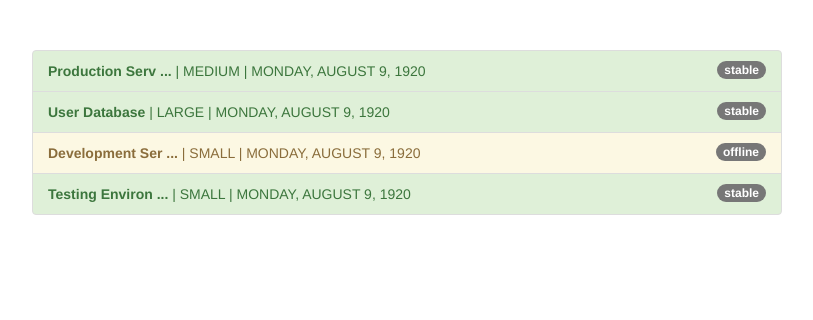
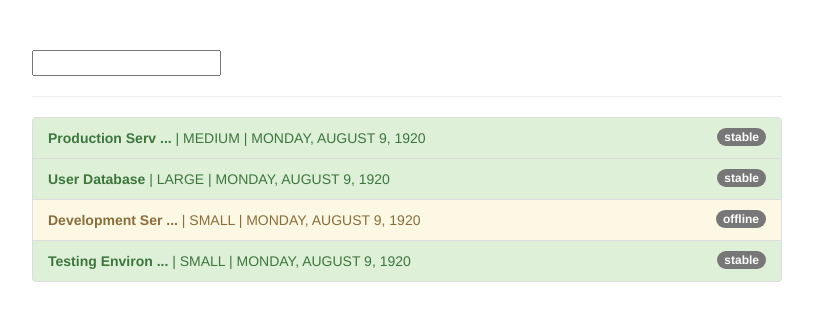
Before and after one commit to JohnGeraldMason/udemy-angular-7-sect-17-Pipes, an Angular app: page / in a window 1280 px wide. Shown: the top 320 px of the page, without its empty margins (233-1046 px from the left). Built offline with nearby package versions, Linux system fonts and the light colour scheme.

Commit message:
Added filter.pipe

```diff
--- a/src/app/app.component.html
+++ b/src/app/app.component.html
@@ -1,6 +1,8 @@
 <div class="container">
   <div class="row">
     <div class="col-xs-12 col-sm-10 col-md-8 col-sm-offset-1 col-md-offset-2">
+      <input class="text" [(ngModel)]="fileredStatus">
+      <hr>
       <ul class="list-group">
         <li
           class="list-group-item"
--- a/src/app/app.component.ts
+++ b/src/app/app.component.ts
@@ -32,6 +32,9 @@ export class AppComponent {
       started: new Date(15, 1, 2017)
     }
   ];
+
+  fileredStatus = '';
+
   getStatusClasses(server: {instanceType: string, name: string, status: string, started: Date}) {
     return {
       'list-group-item-success': server.status === 'stable',
--- a/src/app/app.module.ts
+++ b/src/app/app.module.ts
@@ -5,13 +5,15 @@ import { HttpModule } from '@angular/http';
 
 import { AppComponent } from './app.component';
 import { ShortenPipe } from './shorten.pipe';
+import { FilterPipe } from './filter.pipe';
 //import { FilterPipe } from './filter.pipe';
 
 
 @NgModule({
   declarations: [
     AppComponent,
-    ShortenPipe
+    ShortenPipe,
+    FilterPipe
     //FilterPipe
   ],
   imports: [
--- /dev/null
+++ b/src/app/filter.pipe.ts
@@ -0,0 +1,12 @@
+import { Pipe, PipeTransform } from '@angular/core';
+
+@Pipe({
+  name: 'filter'
+})
+export class FilterPipe implements PipeTransform {
+
+  transform(value: any, args?: any): any {
+    return null;
+  }
+
+}
```
